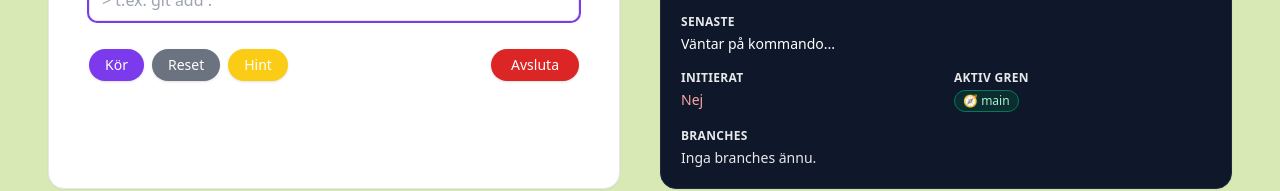
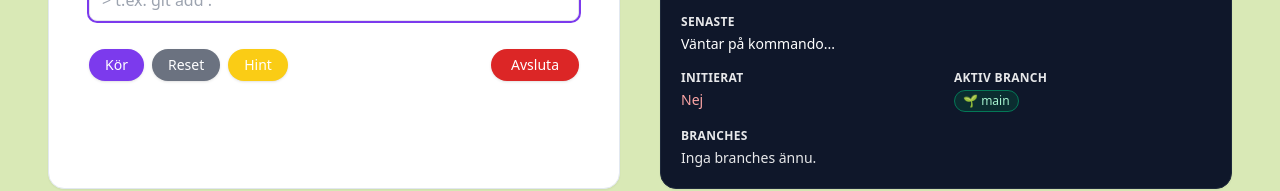
Before and after one commit to DulamaA/git-land-game, a React (Vite) app: page /game/1 in a window 1280 px wide. Shown: the part 369-560 px from the top of the page. Built offline with nearby package versions, Linux system fonts and the light colour scheme.

Commit message:
:zap: fix: correct label from 'Aktiv gren' to 'Aktiv branch'

```diff
--- a/src/components/Game/RepoStatus.tsx
+++ b/src/components/Game/RepoStatus.tsx
@@ -40,13 +40,13 @@ export default function RepoStatus({
         </div>
         <div>
           <div className="text-xs font-semibold uppercase tracking-wide text-white/90 mb-1">
-            Aktiv gren
+            Aktiv branch
           </div>
           <span
             className="inline-flex items-center gap-1 rounded-full px-2 py-0.5 text-xs
                        bg-emerald-900/40 border border-emerald-700 text-emerald-200"
           >
-            🧭 {repo.current}
+            🌱 {repo.current}
           </span>
         </div>
       </div>
```
